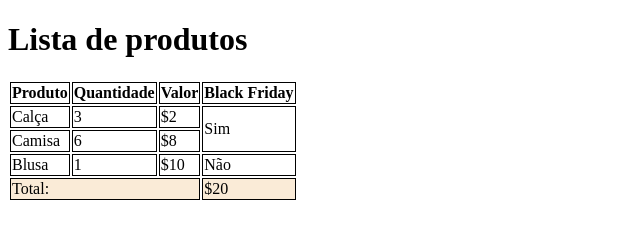
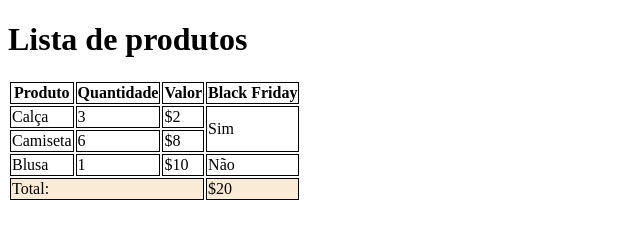
Before and after one commit to Thianry-Wallace/aula-tabela, a plain HTML site: page index.html in a window 1280 px wide. Shown: the full height of the page, 0-640 px from the left. Drawn offline with Linux system fonts and the light colour scheme.

Commit message:
Mudança de camisa para camiseta

```diff
--- a/index.html
+++ b/index.html
@@ -34,7 +34,7 @@
                 <td rowspan="2">Sim</td>
             </tr>
             <tr>
-                <td>Camisa </td>
+                <td>Camiseta </td>
                 <td>6</td>
                 <td>$8</td>
             </tr>
```
